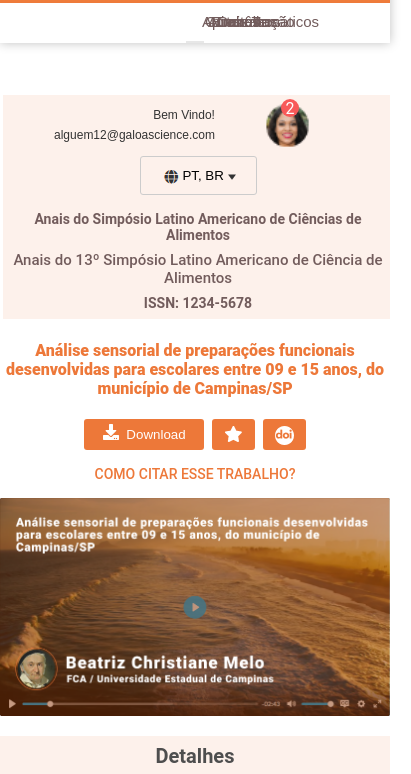
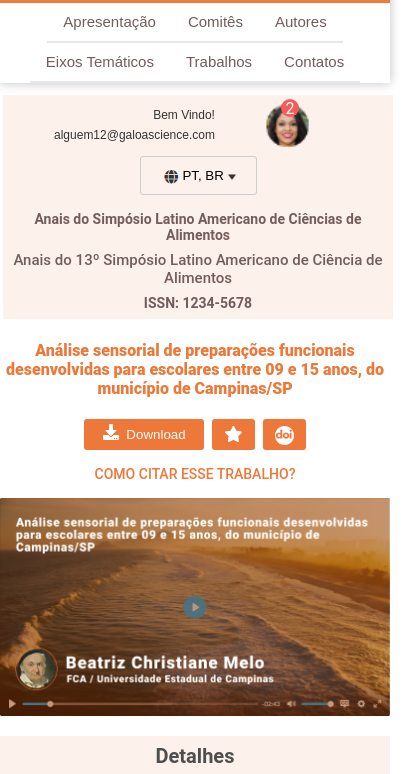
Before and after one commit to EduardoFerreira-PNG/TesteChuvaInc, a plain HTML site: page index.html in a window 390 px wide. Shown: the part 65-839 px from the top of the page, 411 px wide, since content can reach past the window. Drawn offline with Linux system fonts and the light colour scheme.

Commit message:
upload resolution

```diff
--- a/responsive.css
+++ b/responsive.css
@@ -20,7 +20,7 @@
 }
 @media screen and (max-width: 768px) {
     .span__active{
-    display: none;
+    display: flex;
 }
 
   .number_notify-user {
@@ -64,6 +64,12 @@
       display: none;
   }
 
+  .nav_bar-btn ul li{
+      display: flex;
+  }
+  .nav_bar-btn ul li a {
+    width: auto;
+ }
 
   .container {
     margin: 0;
--- a/style.css
+++ b/style.css
@@ -17,7 +17,7 @@ main {
 
   .container{
     margin-left: 210px;
-    overflow-x: hidden;
+
   }
 
   .container header {
```
